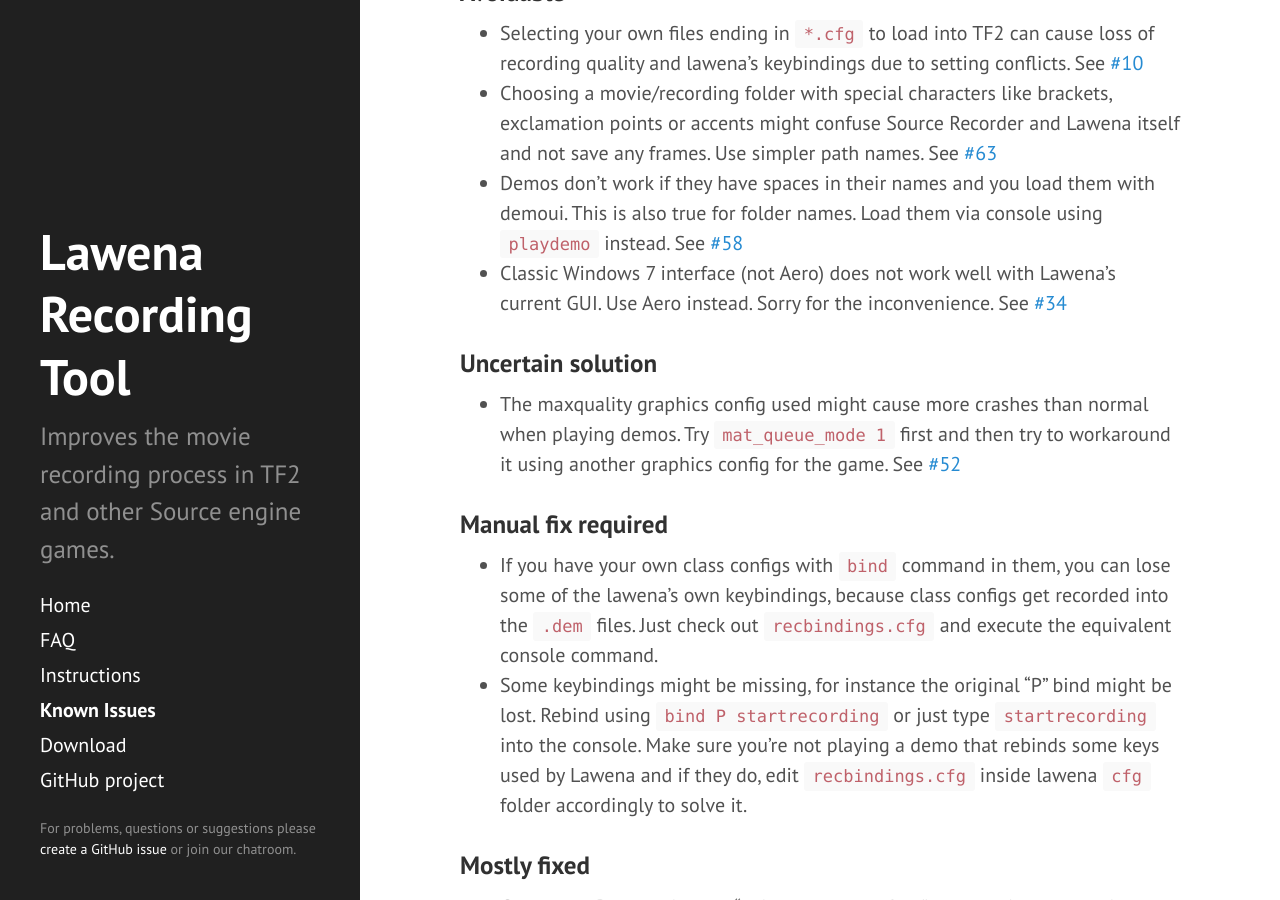
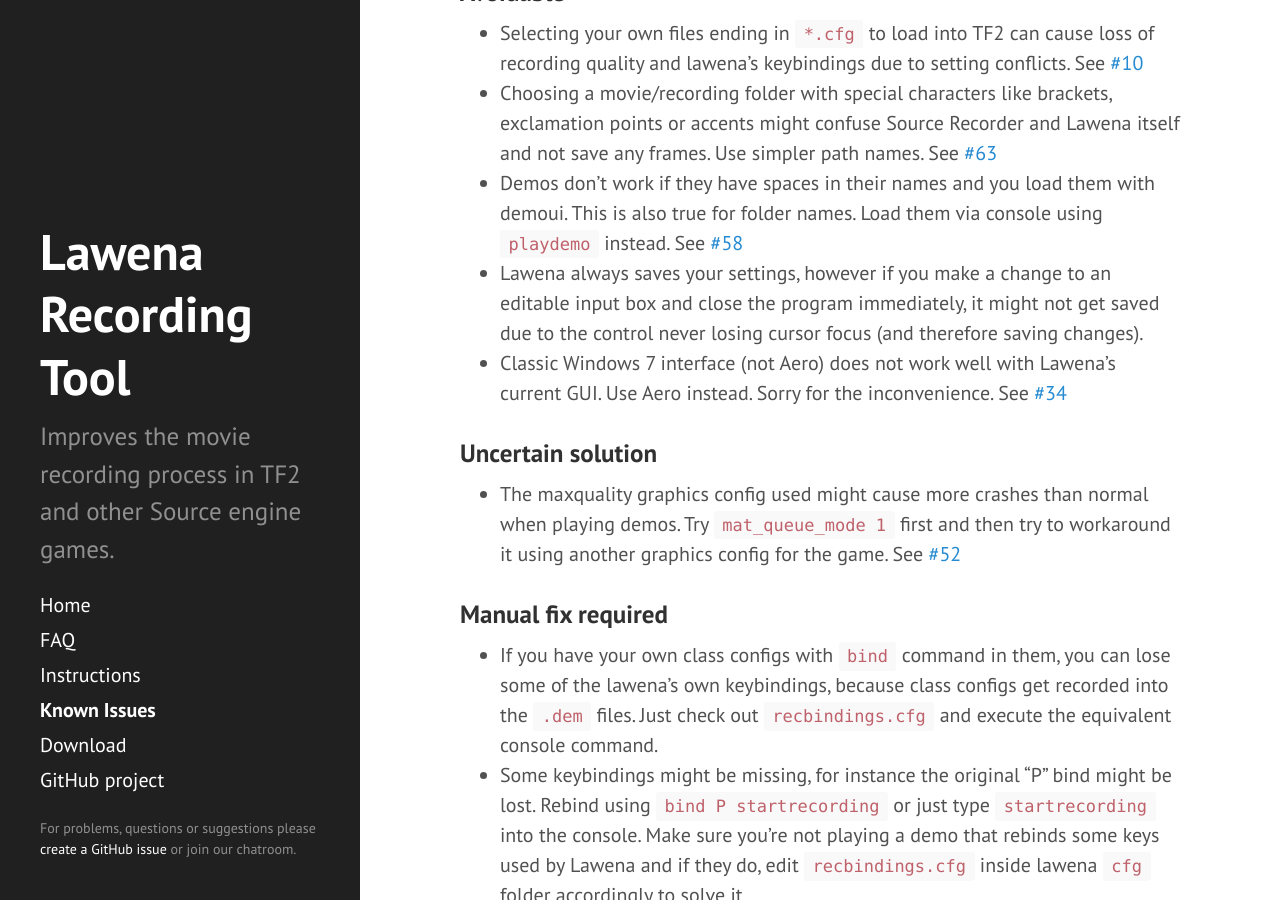
Before and after one commit to lawena/lawena.github.io, a Jekyll site: the page built from known-issues.md, in a window 1280 px wide and 900 px high, scrolled down 651 px. Built offline with Jekyll 4.4.1, drawn with Linux system fonts in a browser that asks for light colours; Markdown is read by kramdown in place of the engine named in the settings.

Commit message:
Added known issue

```diff
--- a/known-issues.md
+++ b/known-issues.md
@@ -21,6 +21,7 @@ This is a list of **known limitations and problems** while using Lawena Recordin
 * Selecting your own files ending in ``*.cfg`` to load into TF2 can cause loss of recording quality and lawena's keybindings due to setting conflicts. See [#10](https://github.com/iabarca/lawena-recording-tool/issues/10)
 * Choosing a movie/recording folder with special characters like brackets, exclamation points or accents might confuse Source Recorder and Lawena itself and not save any frames. Use simpler path names. See [#63](https://github.com/iabarca/lawena-recording-tool/issues/63)
 * Demos don't work if they have spaces in their names and you load them with demoui. This is also true for folder names. Load them via console using ``playdemo`` instead. See [#58](https://github.com/iabarca/lawena-recording-tool/issues/58)
+* Lawena always saves your settings, however if you make a change to an editable input box and close the program immediately, it might not get saved due to the control never losing cursor focus (and therefore saving changes).
 * Classic Windows 7 interface (not Aero) does not work well with Lawena's current GUI. Use Aero instead. Sorry for the inconvenience. See [#34](https://github.com/iabarca/lawena-recording-tool/issues/34)
 
 ### Uncertain solution
```
